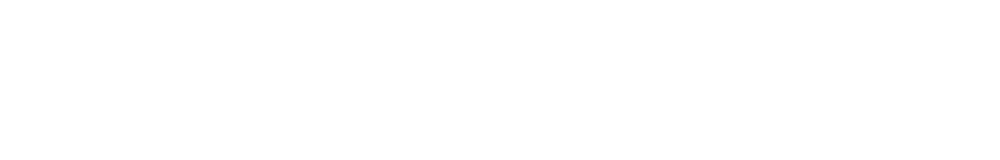
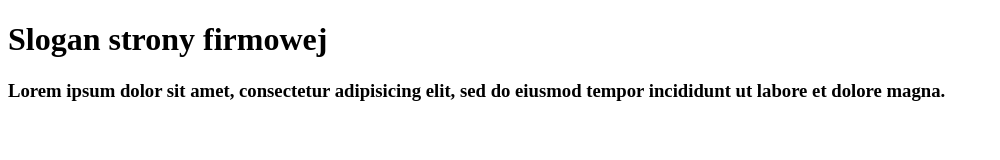
Before and after one commit to Rafal-Kowalczyk/portfolio_7_7, a website: page index.html in a window 1280 px wide. Shown: the whole page, without its empty margins (0-1000 px from the left). Drawn offline with nearby package versions, Linux system fonts and the light colour scheme; files that its build step writes are made by us from their sources.

Commit message:
Add a header class hero

```diff
--- a/index.html
+++ b/index.html
@@ -9,6 +9,11 @@
 	<link rel="stylesheet" type="text/css" href="css/style.css">
 </head>
 <body>
-
+	<header class="hero">
+		<div class="center-content">
+			<h1>Slogan strony firmowej</h1>
+			<h3>Lorem ipsum dolor sit amet, consectetur adipisicing elit, sed do eiusmod tempor incididunt ut labore et dolore magna.</h3>
+		</div>
+	</header>
 </body>
 </html>
```
